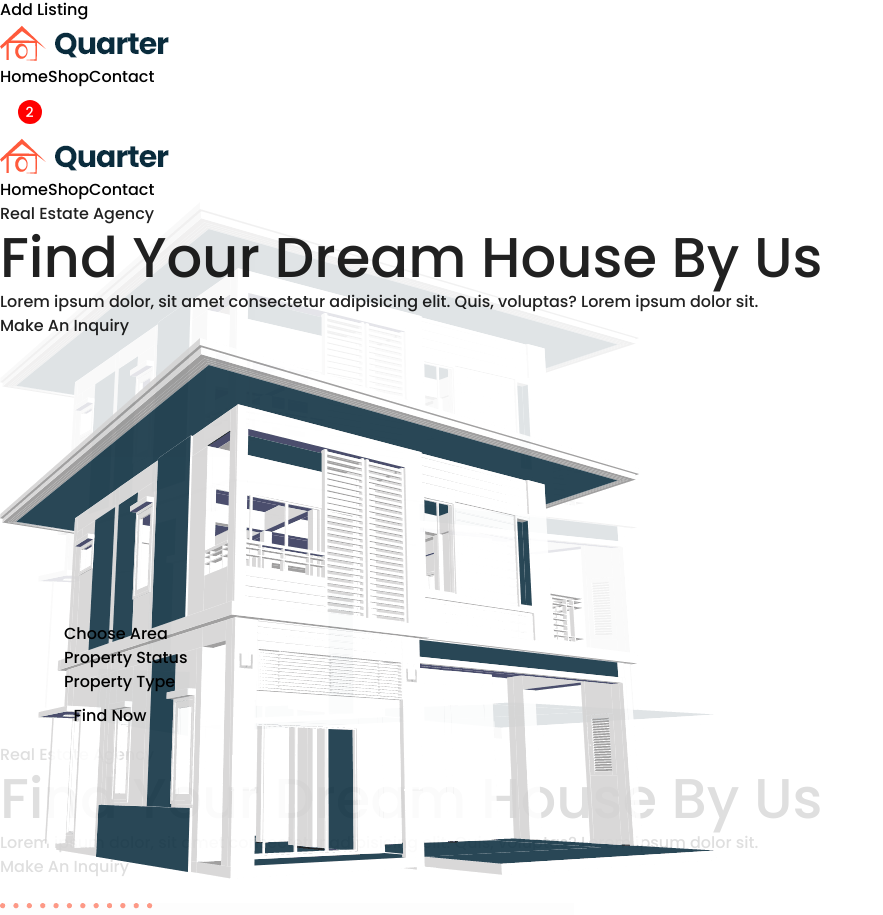
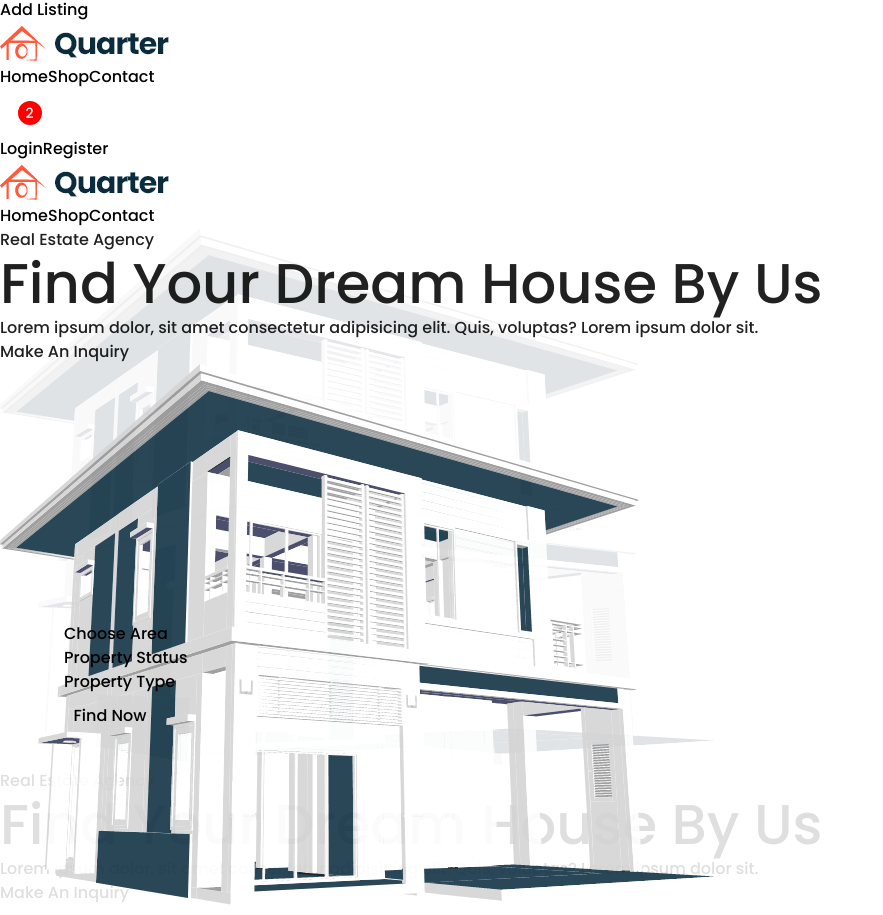
Before and after one commit to heyitsuzair/real-estate-next, a Next.js app: page / in a window 1280 px wide. Shown: the part 50-965 px from the top of the page, without its empty margins (0-883 px from the left). Built offline with nearby package versions, Linux system fonts and the light colour scheme; what @material-tailwind/react would draw is missing.

Commit message:
User Popover

```diff
--- a/components/common/SliderArrows.tsx
+++ b/components/common/SliderArrows.tsx
@@ -10,13 +10,15 @@ const SliderArrows = ({ slider, top }: PropTypes) => {
     <>
       <button
         onClick={() => slider.current?.slickPrev()}
-        className={`bg-red-500 text-white rounded-full py-4 px-5 hover:bg-white hover:text-red-500 transition-all absolute left-0 mx-4 ${top}`}
+        className={`bg-red-500 text-white rounded-full hover:bg-white hover:text-red-500 transition-all absolute left-0 mx-4 ${top}`}
+        style={{ padding: "1rem 1.35rem" }}
       >
         <i className="fa text-2xl fa-arrow-left" aria-hidden="true"></i>
       </button>
       <button
         onClick={() => slider.current?.slickNext()}
-        className={`bg-red-500 text-white rounded-full py-4 px-5 hover:bg-white hover:text-red-500 transition-all ${top} absolute right-0 mx-4`}
+        className={`bg-red-500 text-white rounded-full hover:bg-white hover:text-red-500 transition-all ${top} absolute right-0 mx-4`}
+        style={{ padding: "1rem 1.35rem" }}
       >
         <i className="fa text-2xl fa-arrow-right" aria-hidden="true"></i>
       </button>
--- a/components/subcomponents/navbar/NavIcons.tsx
+++ b/components/subcomponents/navbar/NavIcons.tsx
@@ -1,6 +1,5 @@
 import React from "react";
-
-import styles from "../../../styles/Navbar.module.css";
+import UserPopover from "./UserPopover";
 
 interface PropTypes {
   canvasHidden: boolean;
@@ -13,13 +12,7 @@ const NavIcons = ({ setCanvasHidden, canvasHidden }: PropTypes) => {
       <div className="shadow-2xl transition-all ease-in-out hover:bg-slate-800 hover:text-white hover:cursor-pointer shadow-slate-800 py-3 px-4 rounded-full">
         <i className="fa-solid fa-magnifying-glass"></i>
       </div>
-      <div
-        className="shadow-2xl transition-all ease-in-out hover:bg-slate-800 hover:text-white hover:cursor-pointer shadow-slate-800 rounded-full relative"
-        style={{ padding: ".7rem 1.1rem" }}
-      >
-        <span className={`absolute ${styles.cartCountSpan}`}>2</span>
-        <i className="fa-regular fa-user"></i>
-      </div>
+      <UserPopover />
       <a
         className="shadow-2xl md:hidden lg:hidden hover:bg-slate-800 hover:text-white hover:cursor-pointer shadow-slate-800 py-3 px-4 rounded-full"
         onClick={() => setCanvasHidden(!canvasHidden)}
--- /dev/null
+++ b/components/subcomponents/navbar/UserPopover.tsx
@@ -0,0 +1,46 @@
+import Link from "next/link";
+import React, { MouseEventHandler, useState } from "react";
+
+import styles from "../../../styles/Navbar.module.css";
+
+const UserPopover = () => {
+  const [popover, setPopover] = useState<
+    boolean | MouseEventHandler<HTMLAnchorElement>
+  >(false);
+  return (
+    <ul>
+      <li className="relative">
+        <div
+          className="shadow-2xl transition-all ease-in-out hover:bg-slate-800 hover:text-white hover:cursor-pointer shadow-slate-800 rounded-full"
+          style={{ padding: ".75rem 1.1rem" }}
+          onClick={() => setPopover(!popover)}
+        >
+          <span className={`absolute ${styles.cartCountSpan}`}>2</span>
+          <i className="fa-regular fa-user"></i>
+        </div>
+        <div
+          className={`absolute ${
+            popover
+              ? "opacity-100 top-14 visible"
+              : "opacity-0 top-24 invisible"
+          } transition-all duration-300 bg-white rounded-lg ease-in-out px-6 shadow-2xl py-3 right-0`}
+        >
+          <Link
+            href={"/login"}
+            className="text-black hover:text-red-500 transition-all duration-300 border-b-2 hover:border-red-500 pb-2 px-10 block my-6 font-semibold"
+          >
+            Login
+          </Link>
+          <Link
+            href={"/register"}
+            className="text-black hover:text-red-500 transition-all duration-300 border-b-2 hover:border-red-500 pb-2 px-10 block my-6 font-semibold"
+          >
+            Register
+          </Link>
+        </div>
+      </li>
+    </ul>
+  );
+};
+
+export default UserPopover;
```
